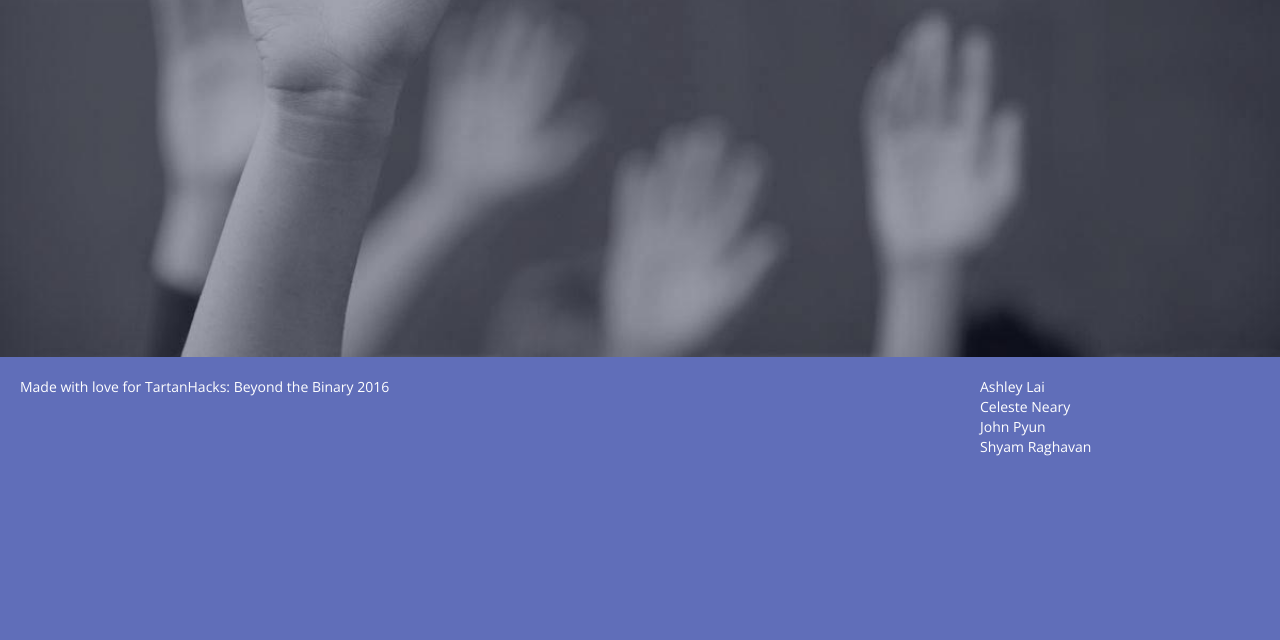
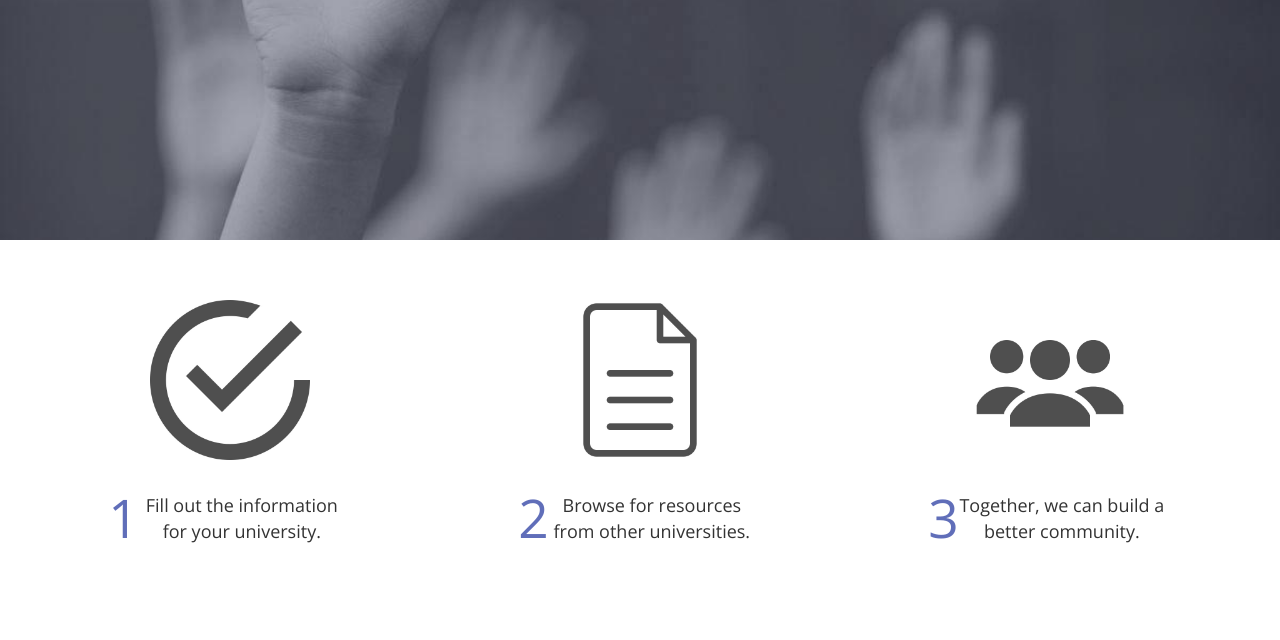
Before and after one commit to jcpyun/jsac, a Django app: page / in a window 1280 px wide. Shown: the part 360-1000 px from the top of the page. Before the commit the page ends 816 px from the top, so only its background shows below. Run offline with Django 3.2, Linux system fonts and the light colour scheme; style sheets or scripts are compiled from the project's sources; parts of the project's set-up code (start-up, migrations or seed data) failed here and were passed over; some libraries are stand-ins or nearby versions.

Commit message:
Add homepage information and logos

```diff
--- a/django/src/assets/less/home.less
+++ b/django/src/assets/less/home.less
@@ -45,11 +45,35 @@
     width: 100%;
     height: 400px;
 
+    text-align: center;
+    padding: 40px;
+
     .step1-info-block {
         margin-left: 15vw;
 
         .step1-image {
-            background-image: url(../images/check-icon.jpg);
         }
     }
 }
+
+.pictures {
+    padding: 20px;
+}
+
+.number {
+    width: 20px;
+    display: inline-block;
+    font-family: 'Open Sans', sans-serif;
+    font-weight: extra-bold;
+    font-size: 40pt;
+    color: #606eb9;
+}
+
+.steps {
+    width: 220px;
+    display: inline-block;
+    font-family: 'Open Sans', sans-serif;
+    font-weight: semi-bold;
+    font-size: large;
+    padding: 5px 0px 0px 0px;
+}
--- a/django/src/templates/base.html
+++ b/django/src/templates/base.html
@@ -46,7 +46,8 @@
     {% endblock %}
 
     <div id="content">{% block content %}{% endblock %}</div>
-    <div id="footer">
+
+    <!-- <div id="footer">
         {% block footer %}{% endblock %}
         <link rel="stylesheet" type="text/css" href="{% static 'css/footer.css' %}"/>
 
@@ -62,6 +63,6 @@
             </div>
             <div class="col-lg-2"></div>
         </div>
-    </div>
+    </div> -->
 </body>
 </html>
--- a/django/src/templates/home.html
+++ b/django/src/templates/home.html
@@ -3,6 +3,7 @@
 
 {% block head %}
     <link rel="stylesheet" href="{% static 'css/home.css' %}" type="text/css">
+    <link href='https://fonts.googleapis.com/css?family=Open+Sans:600,800' rel='stylesheet' type='text/css'>
 {% endblock %}
 
 {% block title %}Browse{% endblock %}
@@ -22,16 +23,43 @@
         </div>
     </form>
 </div>
-<!--<div class="info-block">
+<div class="info-block">
     <div class="row">
-        <div class="col-md-3 col-md-offset-1">
+        <div class="col-lg-4">
+            <img src="{% static 'images/check-icon.jpg' %}" height="200" width="200" class="pictures"><br>
+            <div class="number">
+                1
+            </div>
+            <div class="steps">
+                Fill out the information for your university.
+            </div>
+        </div>
+        <div class="col-lg-4">
+            <img src="{% static 'images/report-icon.jpg' %}" height="200" width="200" class="pictures"><br>
+            <div class="number">
+                2
+            </div>
+            <div class="steps">
+                Browse for resources from other universities.
+            </div>
+        </div>
+        <div class="col-lg-4">
+            <img src="{% static 'images/people-icon.jpg' %}" height="200" width="200" class="pictures"><br>
+            <div class="number">
+                3
+            </div>
+            <div class="steps">
+                Together, we can build a better community.
+            </div>
+        </div>
+        <!-- <div class="col-md-3 col-md-offset-1">
             <div class="step1-info-block">
-                <div class="step1-image"></div>
+                <div class="step1-image"><img src="{% static 'images/check-icon.jpg' %}" height="200" width="200"></div>
                 <div class="step1-desc">
                     Fill out the information for your university.
                 </div>
             </div>
-        </div>
+        </div> -->
     </div>
-</div>-->
+</div>
 {% endblock %}
```
Also changed, not shown: django/src/assets/images/people-icon.jpg (added), django/src/assets/images/report-icon.jpg (added).
